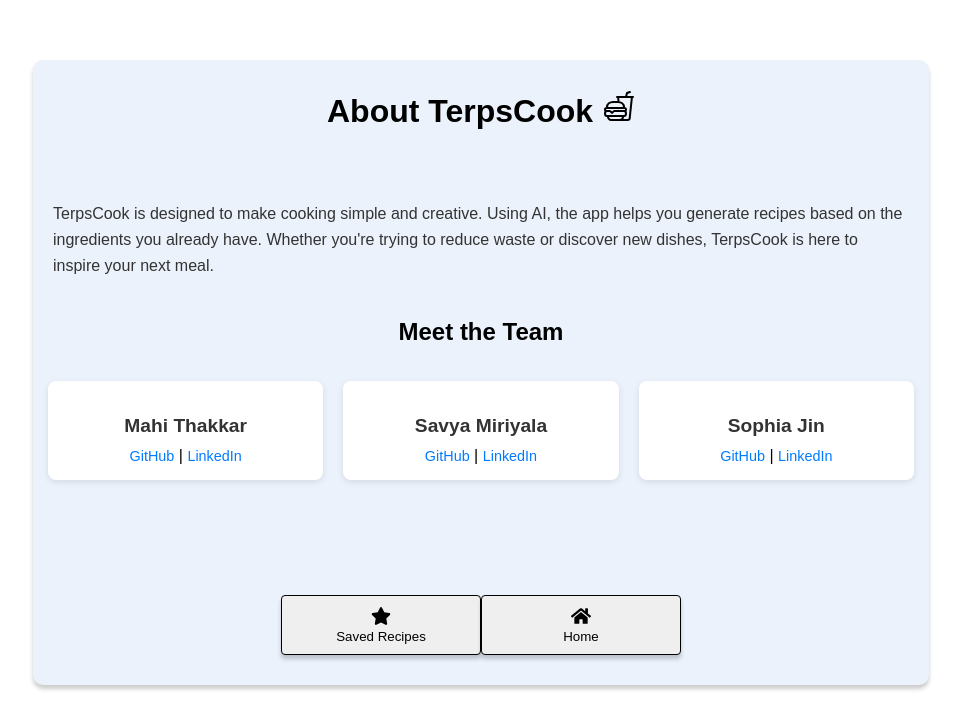
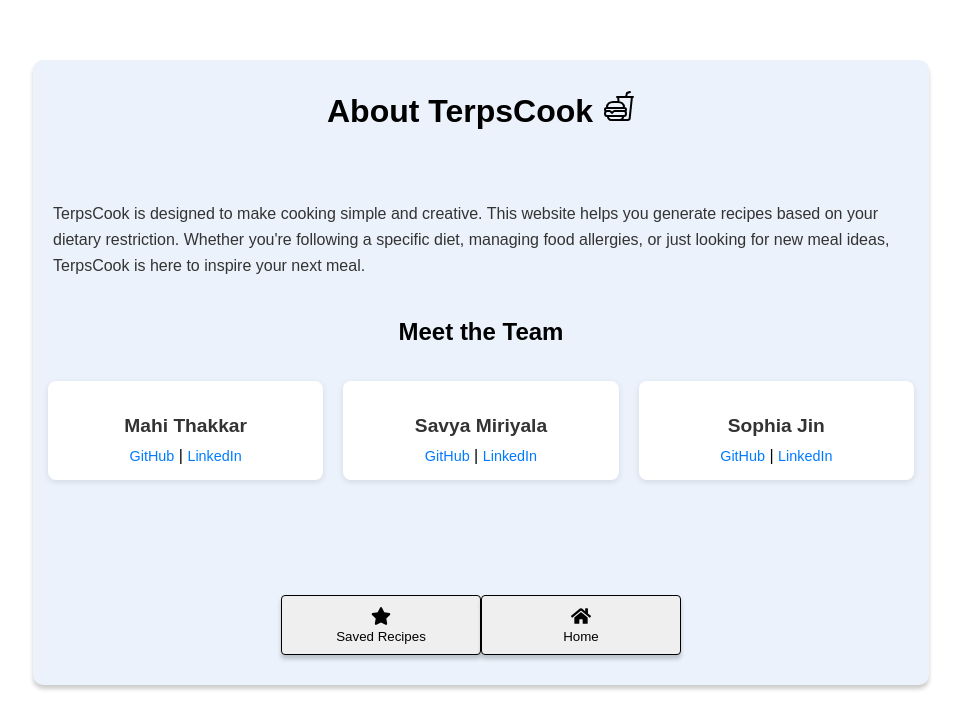
Before and after one commit to mahithakkar/TerpsCook-careerlaunch, a React (Create React App) app: page /aboutme in a window 1280 px wide. Shown: the top 728 px of the page, without its empty margins (159-1120 px from the left). Built offline with nearby package versions, Linux system fonts and the light colour scheme.

Commit message:
Updated aboutus page

```diff
--- a/src/Pages/aboutme.js
+++ b/src/Pages/aboutme.js
@@ -28,9 +28,9 @@ const AboutMe = () => {
       {/* App Description */}
       <h1 style={{marginTop: '60px', padding: '30px'}}>About TerpsCook<IoFastFoodOutline style={{marginLeft: '10px'}} /></h1>
       <p className="description" style={{padding: '20px'}}>
-        TerpsCook is designed to make cooking simple and creative. Using AI, the app helps you
-        generate recipes based on the ingredients you already have. Whether you're trying to
-        reduce waste or discover new dishes, TerpsCook is here to inspire your next meal.
+        TerpsCook is designed to make cooking simple and creative. This website helps you
+        generate recipes based on your dietary restriction. Whether you're following a specific diet,
+        managing food allergies, or just looking for new meal ideas, TerpsCook is here to inspire your next meal.
       </p>
 
       {/* Team Section */}
```
